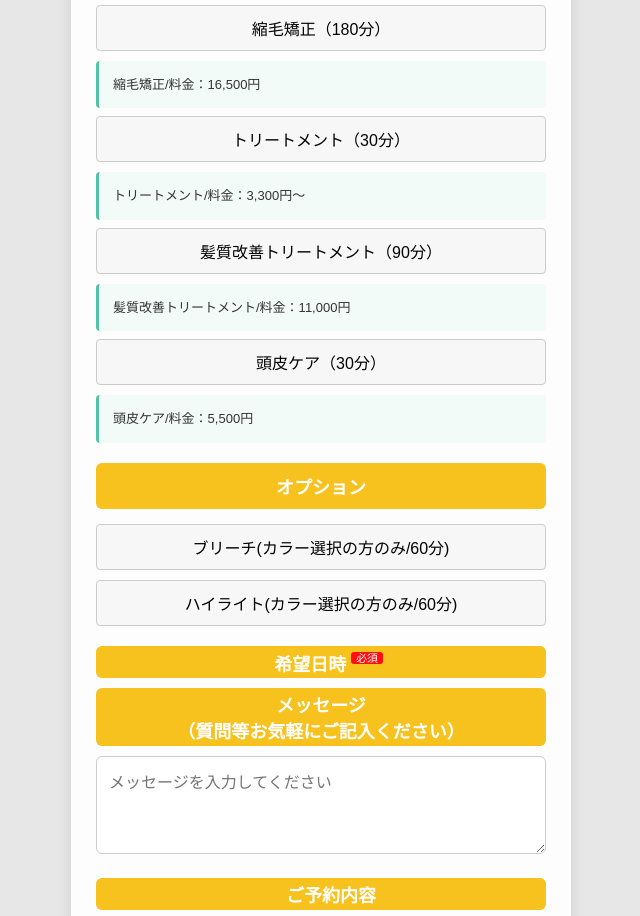
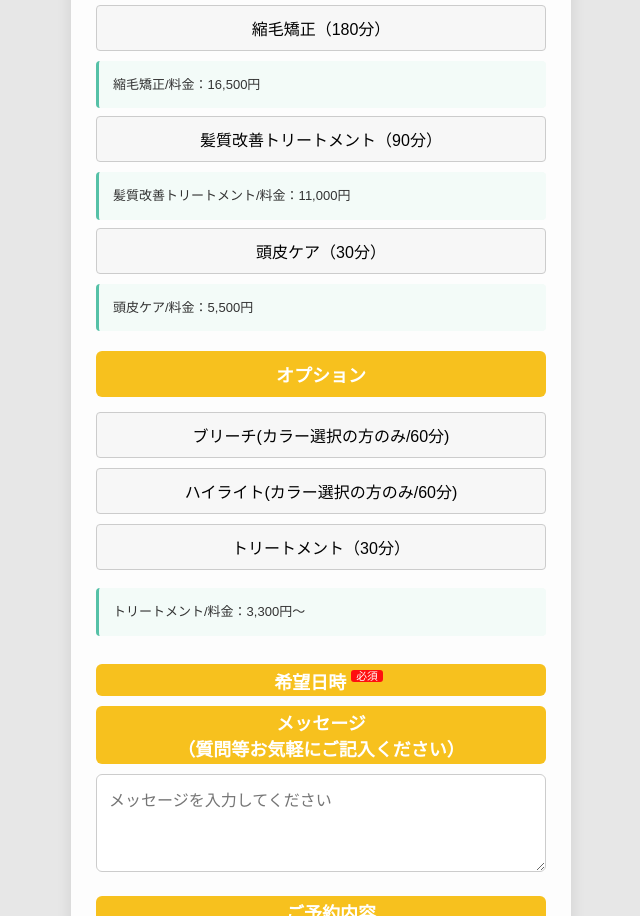
Before and after one commit to officialline0101/CuthouseBen_Yamazaki, a plain HTML site: page index.html in a window 1280 px wide. Shown: the part 1077-1993 px from the top of the page, without its empty margins (319-959 px from the left). Drawn offline with Linux system fonts and the light colour scheme; a script that the page names is missing.

Commit message:
Update index.html

```diff
--- a/index.html
+++ b/index.html
@@ -827,8 +827,6 @@
             <div class="info-textmenu">パーマカット/料金：9,130円〜</div>
             <button type="button" onclick="selectSymptom(this, 'treatment5')" data-price="15000">縮毛矯正（180分）</button>
             <div class="info-textmenu">縮毛矯正/料金：16,500円</div>
-            <button type="button" onclick="selectSymptom(this, 'treatment6')" data-price="15000">トリートメント（30分）</button>
-            <div class="info-textmenu">トリートメント/料金：3,300円〜</div>
             <button type="button" onclick="selectSymptom(this, 'treatment7')" data-price="15000">髪質改善トリートメント（90分）</button>
             <div class="info-textmenu">髪質改善トリートメント/料金：11,000円</div>
             <button type="button" onclick="selectSymptom(this, 'treatment8')" data-price="15000">頭皮ケア（30分）</button>
@@ -840,6 +838,8 @@
         <div class="irradiations">
             <button type="button" id="firstirradiations" onclick="selectirradiations(this)" data-price="15000">ブリーチ(カラー選択の方のみ/60分)</button>
             <button type="button" id="repeatirradiations" onclick="selectirradiations(this)" data-price="15000">ハイライト(カラー選択の方のみ/60分)</button>
+            <button type="button" id="thirdirradiations" onclick="selectirradiations(this)" data-price="15000">トリートメント（30分）</button>
+            <div class="info-textmenu" style="flex-basis: 100%;">トリートメント/料金：3,300円〜</div>
         </div>
 
         <div class="label">希望日時<span class="required">必須</span></div>
@@ -930,7 +930,8 @@
         // 訪問回数ごとの時間設定 (例：初めて=20分、2回目以降=15分)
         let irradiationsTimes = {
             'ブリーチ(カラー選択の方のみ/60分)': 60,
-            'ハイライト(カラー選択の方のみ/60分)': 60
+            'ハイライト(カラー選択の方のみ/60分)': 60,
+            'トリートメント（30分）': 30
         };
 
         let selectedirradiationsTime = 0; // 訪問回数で選択された時間
@@ -941,7 +942,6 @@
             'カラーカット（120分）': 120,
             'パーマカット（120分）': 120,
             '縮毛矯正（180分）': 180,
-            'トリートメント（30分）': 30,
             '髪質改善トリートメント（90分）': 90,
             '頭皮ケア（30分）': 30
         };
```
